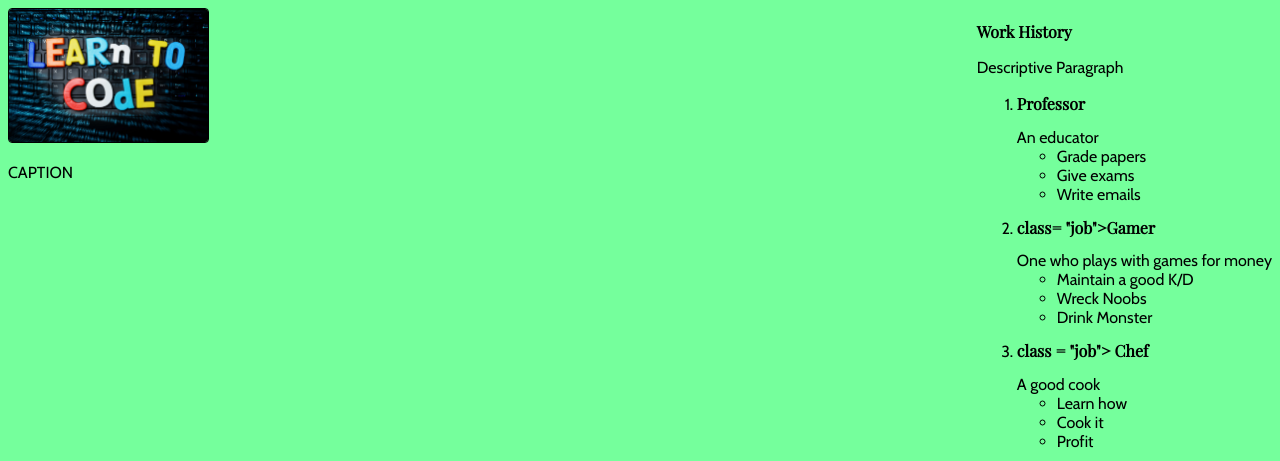
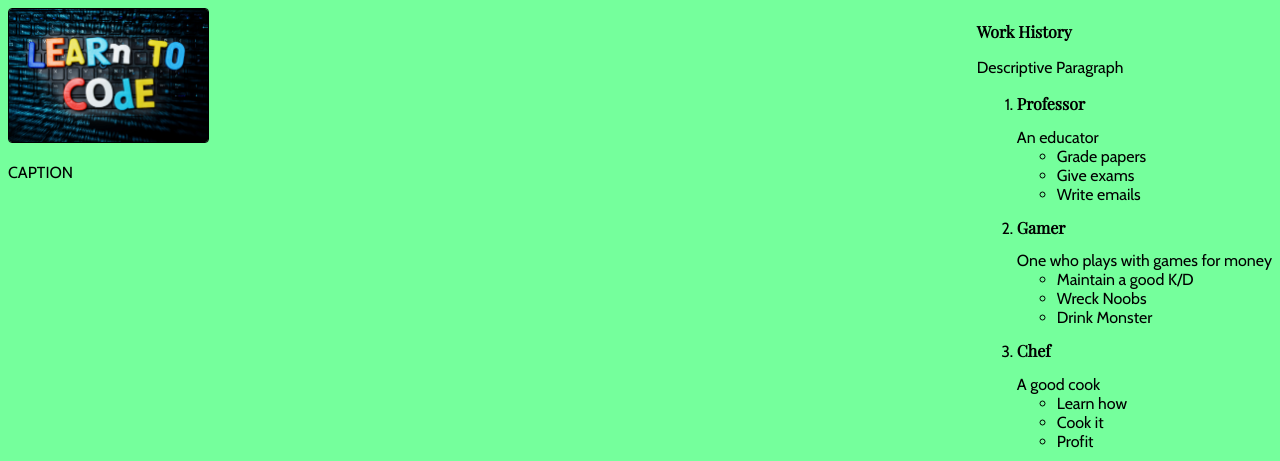
Before and after one commit to vidurgupta2/group17.github.io, a website: page public/asst-1/index.html in a window 1280 px wide. Shown: the part 305-766 px from the top of the page. Drawn offline with nearby package versions, Linux system fonts and the light colour scheme.

Commit message:
Update index.html

```diff
--- a/public/asst-1/index.html
+++ b/public/asst-1/index.html
@@ -23,39 +23,10 @@
             <div class="content">
                 <h2>Work History</h2>
                 <p>Descriptive Paragraph</p>
-                <ol class="Work History">
-                    <li><h2 class= "job">Professor</h2>
-                        An educator<br>
-                        <div class = "content">
-                            <ul class = "content">
-                            <li>Grade papers</li>
-                            <li>Give exams</li>
-                            <li>Write emails</li>
-                        </ul>
-                        </div>
-                    </li>
-                    <li><h2> class= "job">Gamer</h2>
-                        One who plays with games for money<br>
-                        <div class = "content">
-                            <ul class="content">
-                            <li>Maintain a good K/D</li>
-                            <li>Wreck Noobs</li>
-                            <li>Drink Monster</li>
-                        </ul>
-                        </div>
-                    </li>
-
-                    <li><h2>class = "job"> Chef</h2>
-                        A good cook<br>
-                        <div class = "content">
-                        <ul>
-                            <li>Learn how</li>
-                            <li>Cook it</li>
-                            <li>Profit</li>
-                        </ul>
+                <ol class="Work-History">
                     <li><h2 class="job">Professor</h2>
                         An educator<br>
-                        <div class="content">
+                        <div  class="content">
                             <ul class="content">
                                 <li>Grade papers</li>
                                 <li>Give exams</li>
@@ -63,9 +34,10 @@
                             </ul>
                         </div>
                     </li>
+
                     <li><h2 class="job">Gamer</h2>
                         One who plays with games for money<br>
-                        <div class="content">
+                        <div  class="content">
                             <ul class="content">
                                 <li>Maintain a good K/D</li>
                                 <li>Wreck Noobs</li>
@@ -76,12 +48,12 @@
 
                     <li><h2 class="job">Chef</h2>
                         A good cook<br>
-                        <div class="content">
-                            <ul class="content">
-                                <li>Learn how</li>
-                                <li>Cook it</li>
-                                <li>Profit</li>
-                            </ul>
+                        <div  class="content">
+                        <ul>
+                            <li>Learn how</li>
+                            <li>Cook it</li>
+                            <li>Profit</li>
+                        </ul>
                         </div>
                     </li>
                 </ol>
@@ -89,5 +61,4 @@
         </div>
     </div>
 </body>
-
 </html>
```
